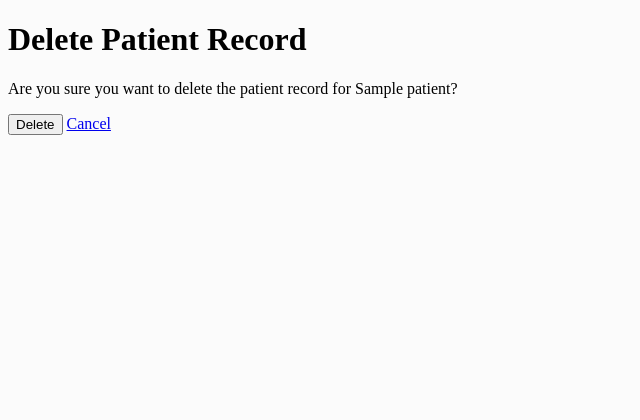
After one commit to anonymouseritsi/Capstone-Project, a Django app: a page that uses annotations/templates/delete_patient.html in a window 1280 px wide. The commit adds this page. Shown: the top 420 px of the page, without its empty margins (0-640 px from the left). Run offline with Django 5.2, Linux system fonts and the light colour scheme; tables that the repository leaves empty hold one stand-in row (values such as "Sample post").

Commit message:
fully functional na ang crud

```diff
--- a/annotations/forms.py
+++ b/annotations/forms.py
@@ -10,8 +10,7 @@ class PatientForm(forms.ModelForm):
 class ProcedureForm(forms.ModelForm):
     class Meta:
         model = Procedure
-        fields = ['patient', 'procedure_type', 'notes', 'date']
-    date = forms.DateField(widget=forms.SelectDateWidget())
+        fields = ['patient', 'procedure_type', 'notes']
 
 class ImageUploadForm(forms.ModelForm):
     class Meta:
--- a/annotations/models.py
+++ b/annotations/models.py
@@ -10,10 +10,10 @@ class Patient(models.Model):
         ('F', 'Female'),
     ]
 
-    name = models.CharField(max_length=100)
+    name = models.CharField(max_length=100, unique=True)
     age = models.PositiveIntegerField()
     sex = models.CharField(max_length=1, choices=SEX_CHOICES)
-    contact_number = models.CharField(max_length=15)
+    contact_number = models.CharField(max_length=11)
 
     def __str__(self):
         return self.name
@@ -30,7 +30,7 @@ class Procedure(models.Model):
     patient = models.ForeignKey(Patient, on_delete=models.CASCADE, related_name='procedures', null=True)
     procedure_type = models.CharField(max_length=20, choices=PROCEDURE_CHOICES)
     notes = models.TextField(blank=True, null=True)
-    date = models.DateField(default=models.DateField.today)
+    date = models.DateField(auto_now_add=True)
 
     def __str__(self):
         return f"{self.procedure_type} - {self.patient.name}"
--- /dev/null
+++ b/annotations/templates/delete_patient.html
@@ -0,0 +1,11 @@
+{% extends 'base.html' %}
+
+{% block content %}
+  <h1>Delete Patient Record</h1>
+  <p>Are you sure you want to delete the patient record for {{ patient.name }}?</p>
+  <form method="post">
+    {% csrf_token %}
+    <button type="submit" class="btn btn-danger">Delete</button>
+    <a href="{% url 'patient_manager:patients' %}" class="btn btn-secondary">Cancel</a>
+  </form>
+{% endblock %}
--- a/annotations/templates/patient_details.html
+++ b/annotations/templates/patient_details.html
@@ -20,4 +20,8 @@
     <hr>
 </ul>
 
+<a href="{% url 'patient_manager:edit_patient' patient.name %}">Edit Patient Information</a>
+<br>
+<a href="{% url 'patient_manager:delete_patient' patient.name %}">Delete Patient Record</a>
+
 {% endblock %}
--- a/annotations/templates/patients.html
+++ b/annotations/templates/patients.html
@@ -13,9 +13,8 @@
             <th>Contact Number</th>
         </tr>
         {% for x in patient %}
-        <a href=""></a>
-            <tr>
-                <td><a href="{% url 'patient_manager:patient_details' x.name %}">{{ x.name }}</a></td>
+            <tr style="cursor: pointer;" onclick="window.location.href = '{% url 'patient_manager:patient_details' x.name %}';">
+                <td>{{ x.name }}</td>
                 <td>{{ x.age }}</td>
                 <td>{{ x.sex }}</td>
                 <td>{{ x.contact_number }}</td>
--- a/annotations/urls.py
+++ b/annotations/urls.py
@@ -18,6 +18,8 @@ urlpatterns = [
     path('annotate/', annotate_image, name='annotate'),
     path('patients/', patients_view, name='patients'),
     path('patients/<str:name>/', views.patient_details, name='patient_details'),
+    path('patients/<str:name>/edit/', edit_patient, name='edit_patient'),
+    path('patients/<str:name>/delete/', delete_patient, name='delete_patient'),
     path('billing/', billing_view, name='billing'),
     path('reports/', reports_view, name='reports'),
     path('logout/', logout_view, name='logout'),
--- a/annotations/views.py
+++ b/annotations/views.py
@@ -39,6 +39,24 @@ def patient_details(request, name):
     }
     return render(request, 'patient_details.html', context)
 
+def edit_patient(request, name):
+    patient = get_object_or_404(Patient, name=name)
+    if request.method == 'POST':
+        form = PatientForm(request.POST, instance=patient)
+        if form.is_valid():
+            form.save()
+            return redirect('patient_manager:patient_details', name=patient.name)
+    else:
+        form = PatientForm(instance=patient)
+    return render(request, 'edit_patient.html', {'form': form})
+
+def delete_patient(request, name):
+    patient = get_object_or_404(Patient, name=name)
+    if request.method == 'POST':
+        patient.delete()
+        return redirect('patient_manager:patients')
+    return render(request, 'delete_patient.html', {'patient': patient})
+
 def billing_view(request):
     return render(request, 'billing.html')
 
@@ -55,7 +73,7 @@ def add_patient(request):
         form = PatientForm(request.POST)
         if form.is_valid():
             form.save()
-            return redirect('add_procedure')
+            return redirect('patient_manager:add_procedure')
     else:
         form = PatientForm()
     return render(request, 'add_patient.html', {'form': form})
@@ -65,7 +83,7 @@ def add_procedure(request):
         form = ProcedureForm(request.POST)
         if form.is_valid():
             form.save()
-            return redirect('home')
+            return redirect('patient_manager:home')
     else:
         form = ProcedureForm()
     return render(request, 'add_procedure.html', {'form': form})
@@ -83,7 +101,7 @@ def upload_image_for_patient(request, patient_id):
             image = form.save(commit=False)
             image.patient = patient
             image.save()
-            return redirect('annotate')  # or show confirmation
+            return redirect('patient_manager:annotate')  # or show confirmation
     else:
         form = ImageUploadForm()
     return render(request, 'upload_image.html', {'form': form, 'patient': patient})
```
Also changed, not shown: annotations/templates/edit_patient.html (added, +10 -0 lines).
